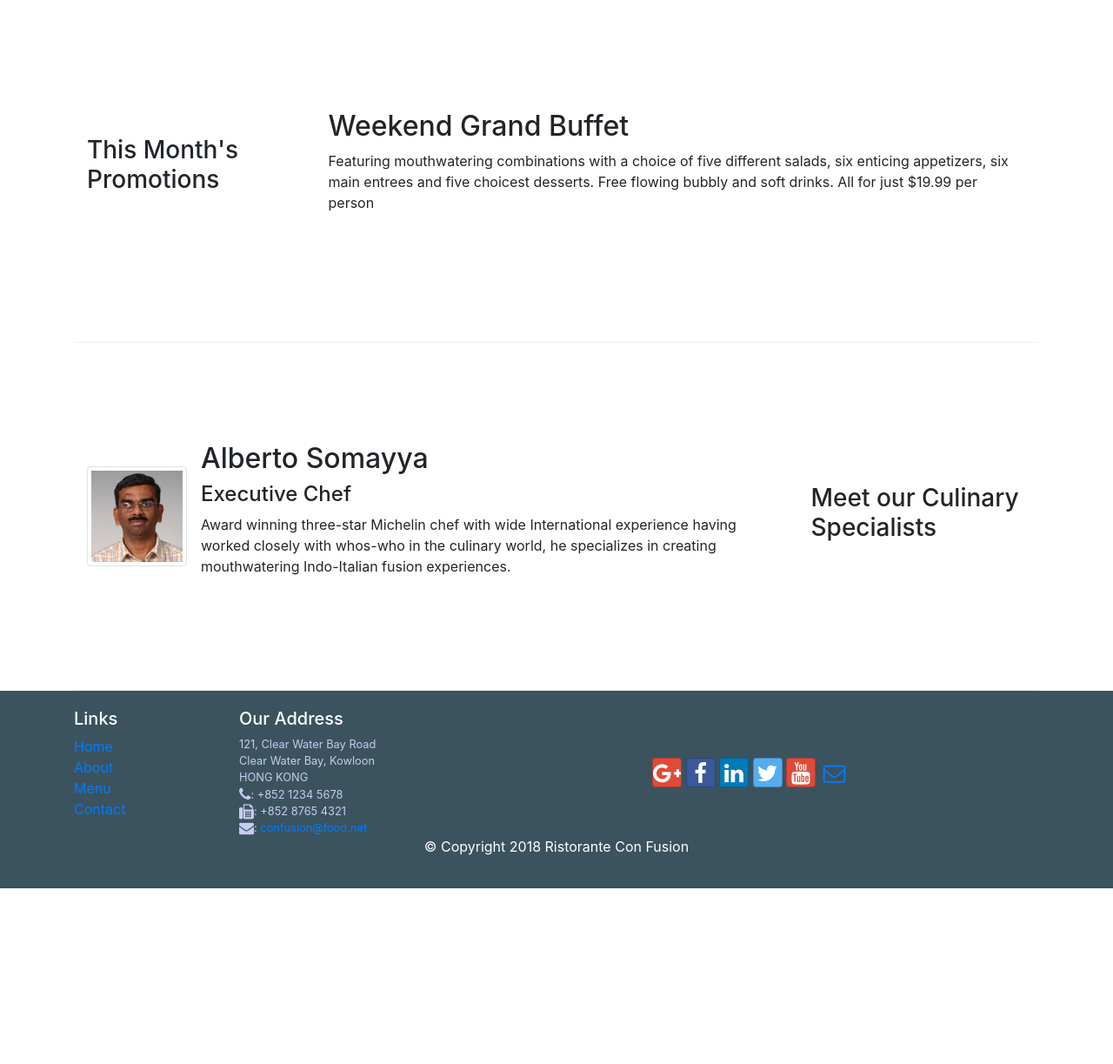
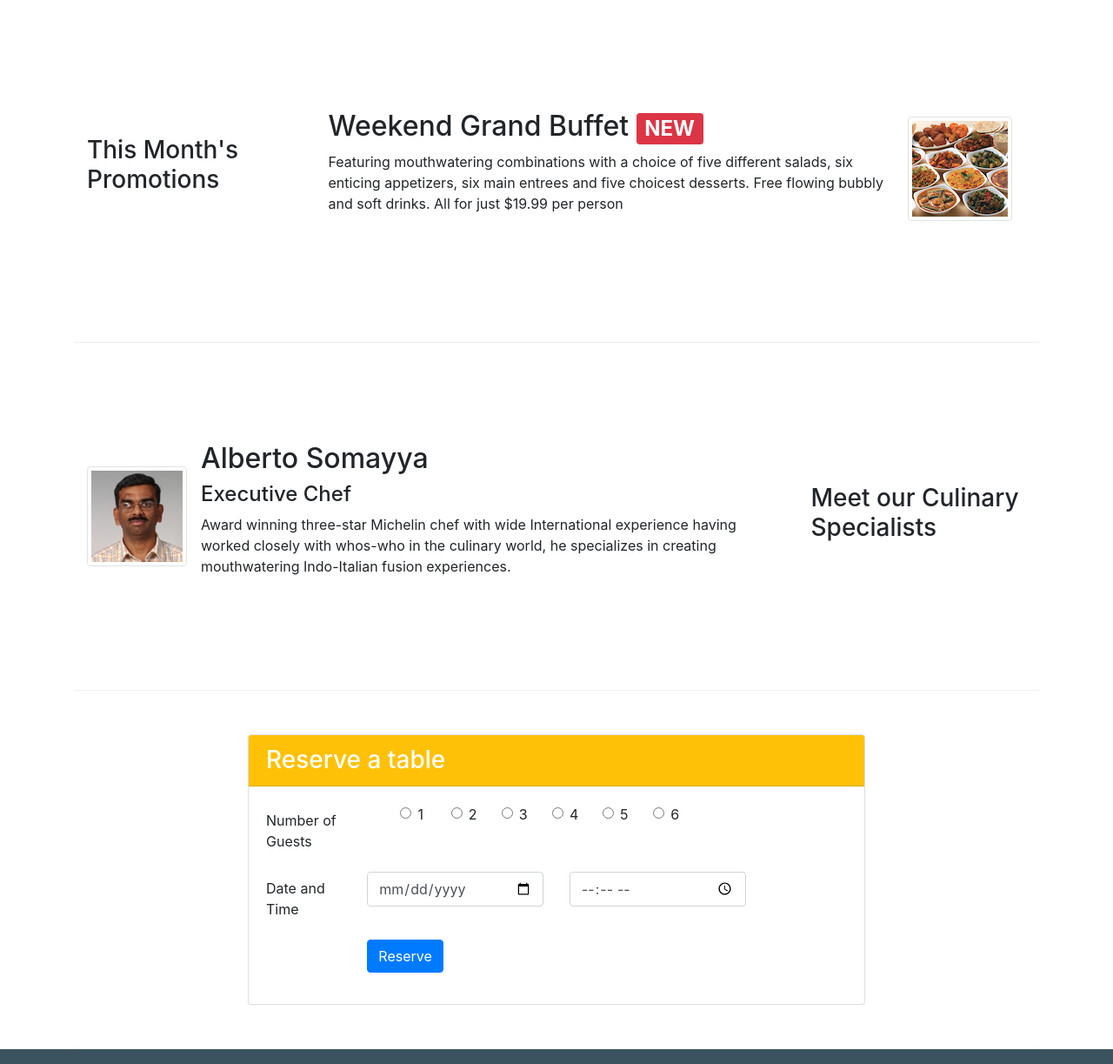
Before and after one commit to Emin-Abdurahmanov/conFusion, a website: page index.html in a window 1280 px wide. Shown: the part 740-1963 px from the top of the page at 87% size. Before the commit the page ends 1761 px from the top, so only its background shows below. Drawn offline with nearby package versions, Linux system fonts and the light colour scheme.

Commit message:
Assignment2

```diff
--- a/css/styles.css
+++ b/css/styles.css
@@ -1,3 +1,6 @@
+html{
+    scroll-behavior: smooth;
+}
 body{
     padding:50px 0px 0px 0px;
     z-index:0;
@@ -33,3 +36,7 @@ address{
     margin:0px;
     color:#c7cbf3;
 }
+#reservelink{
+    text-decoration: none;
+    color: black;
+}
--- a/index.html
+++ b/index.html
@@ -16,6 +16,8 @@
 </head>
 
 <body>
+
+    <!-- navbar -->
     <nav class="navbar navbar-dark navbar-expand-sm fixed-top">
         <div class="container">
             <button class="navbar-toggler" type="button" data-toggle="collapse" data-target="#Navbar">
@@ -32,6 +34,8 @@
             </div>
         </div>
     </nav>
+
+    <!-- jumbotron -->
     <header class="jumbotron">
         <div class="container">
             <div class="row row-header">
@@ -39,14 +43,19 @@
                     <h1>Ristorante con Fusion</h1>
                     <p>We take inspiration from the World's best cuisines, and create a unique fusion experience. Our lipsmacking creations will tickle your culinary senses!</p>
                 </div>
-                <div class="col-12 col-sm align-self-center">
-                    <img src="img/logo.png" class="img-fluid">
+                <div class="col-12 col-sm-3 align-self-center">
+                    <img src="img/logo.png" class="img-fluid ">
+                </div>
+                <div class="col-12 col-sm-3 align-self-center">
+                    <button type="button" class="btn btn-warning btn-block btn-sm"><a id="reservelink" href="#reserveform" >Reserve Table</a></button>
                 </div>
             </div>
         </div>
     </header>
 
     <div class="container">
+
+        <!-- index.html/row1/uthapizza -->
         <div class="row row-content align-items-center">
             <div class="col-12 col-sm-4 col-md-3 order-sm-last">
                 <h3>Our Lipsmacking Culinary Creations</h3>
@@ -62,17 +71,24 @@
             </div>
         </div>
 
-
+        <!-- index.html/row2  -->
         <div class="row row-content align-items-center">
             <div class="col-12 col-sm-4  col-md-3">
                 <h3>This Month's Promotions</h3>
             </div>
             <div class="col col-sm  col-md">
-                <h2>Weekend Grand Buffet</h2>
-                <p>Featuring mouthwatering combinations with a choice of five different salads, six enticing appetizers, six main entrees and five choicest desserts. Free flowing bubbly and soft drinks. All for just $19.99 per person </p>
+                <div class="media">
+                    <div class="media-body">
+                        <h2 class="mt-0">Weekend Grand Buffet <span class="badge badge-danger">NEW</span></h2>
+                        <p class="d-none d-sm-block">Featuring mouthwatering combinations with a choice of five different salads, six enticing appetizers, six main entrees and five choicest desserts. Free flowing bubbly and soft drinks. All for just $19.99 per person </p>
+                    </div>
+                    <img class="d-flex mr-3 img-thumbnail align-self-center" src="img/buffet.png" alt="buffet">
+                </div>
+
             </div>
         </div>
 
+        <!--iNDEX.HTML/row3 /alberto -->
         <div class="row row-content align-items-center">
             <div class="col-12 col-sm-4 col-md-3 order-sm-last">
                 <h3>Meet our Culinary Specialists</h3>
@@ -88,6 +104,56 @@
                 </div>
             </div>
         </div>
+
+        <!-- row4/card guests -->
+        <div class="row row-content align-items-center">
+            <div class="col-12 col-sm-8 offset-sm-2 ">
+                <div class="card">
+                    <h3 class="card-header bg-warning text-white">Reserve a table</h3>
+                    <div class="card-body">
+                        <form id="reserveform">
+                            <div class="form-group row">
+                                <label class="col-md-2 col-form-label" for="firstname">Number of Guests</label>
+                                <div class="col-2 col-md-1 offset-1">
+                                    <input class="form-check-input" type="radio" name="guest" id="a" value=""><label for="a">1</label>
+                                </div>
+                                <div class="col-2 col-md-1">
+                                    <input class="form-check-input" type="radio" name="guest" id="b" value=""><label for="b">2</label>
+                                </div>
+                                <div class="col-2 col-md-1">
+                                    <input class="form-check-input" type="radio" name="guest" id="c" value=""><label for="c">3</label>
+                                </div>
+                                <div class="col-2 col-md-1">
+                                    <input class="form-check-input" type="radio" name="guest" id="d" value=""><label for="d">4</label>
+                                </div>
+                                <div class="col-2 col-md-1">
+                                    <input class="form-check-input" type="radio" name="guest" id="e" value=""><label for="e">5</label>
+                                </div>
+                                <div class="col-2 offset-1 col-md-1 offset-sm-0 ">
+                                    <input class="form-check-input" type="radio" name="guest" id="f" value=""><label for="f">6</label>
+                                </div>
+                            </div>
+                            <div class="form-group row">
+                                <label class="col-12 col-md-2 col-form-label" for="time">Date and Time</label>
+                                <div class="col-12 col-md-4">
+                                    <input type="date" class="form-control" id="date" name="date">
+                                </div>
+                                <div class=" col-12 col-md-4">
+                                    <input type="time" class="form-control" id="time" name="time">
+                                </div>
+                            </div>
+                            <div class="form-group row">
+                                <div class="offset-md-2 col-md-2">
+                                <button type="submit" class="btn btn-primary">Reserve</button>
+                                </div>
+                            </div>
+                        </form>
+                    </div>
+                </div>
+            </div>
+        </div>
+
+
     </div>
 
     <footer class="footer">
@@ -113,7 +179,7 @@
                       <i class="fa fa-envelope fa-lg"></i>: <a href="mailto:eminabdurahmanov321@gmail.com">confusion@food.net</a>
 		           </address>
                 </div>
-                <div class="col-12 col-sm-4 align-self-center">
+                <div class="col-12 offset-2 col-sm-4 offset-sm-0 align-self-center ">
                     <div>
                         <a class="btn btn-social-icon btn-google" href="http://google.com/+"><i class="fa fa-google-plus"></i></a>
                         <a class="btn btn-social-icon btn-facebook" href="http://www.facebook.com/profile.php?id="><i class="fa fa-facebook"></i></a>
```
Also changed, not shown: contactus.html (+1 -1 lines).
